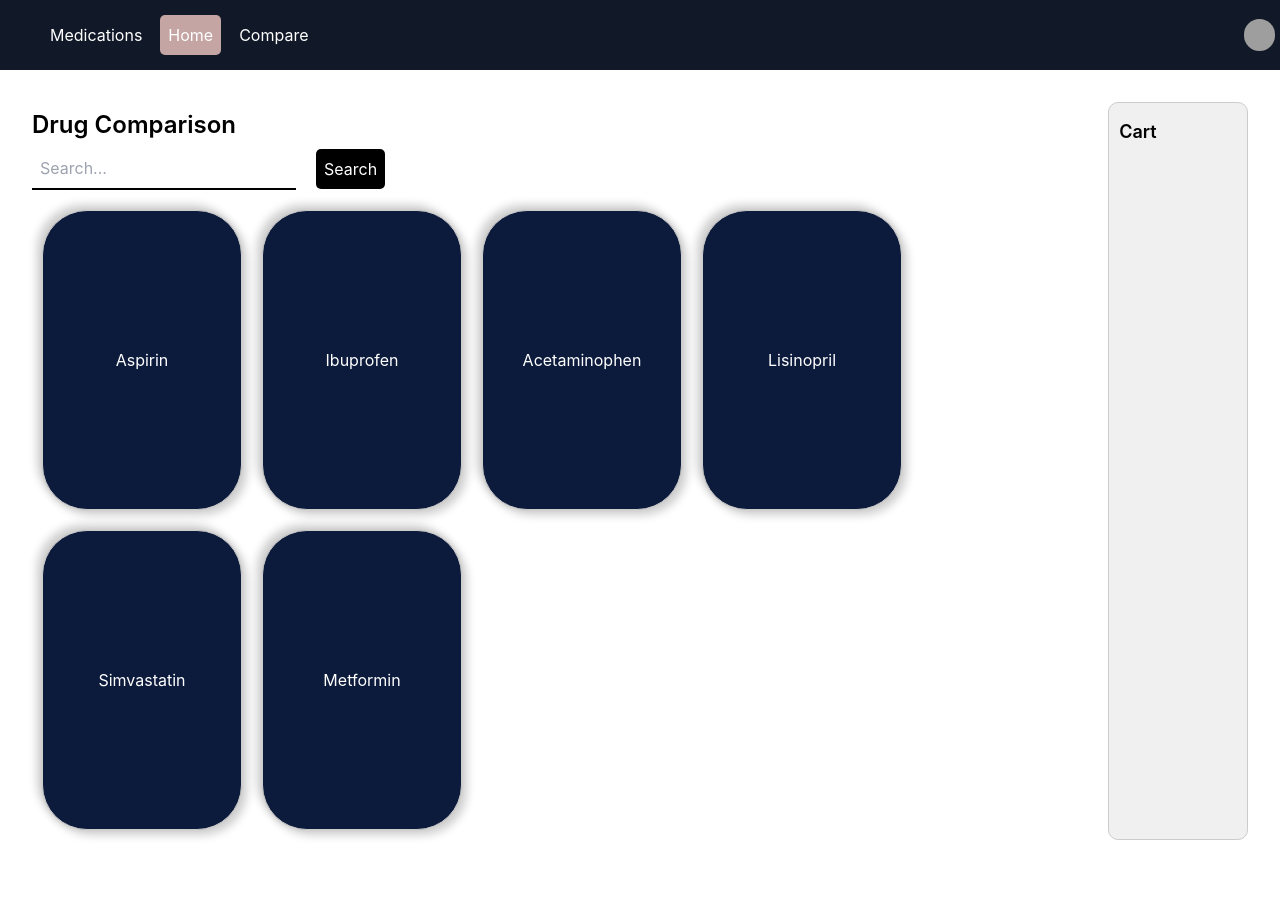
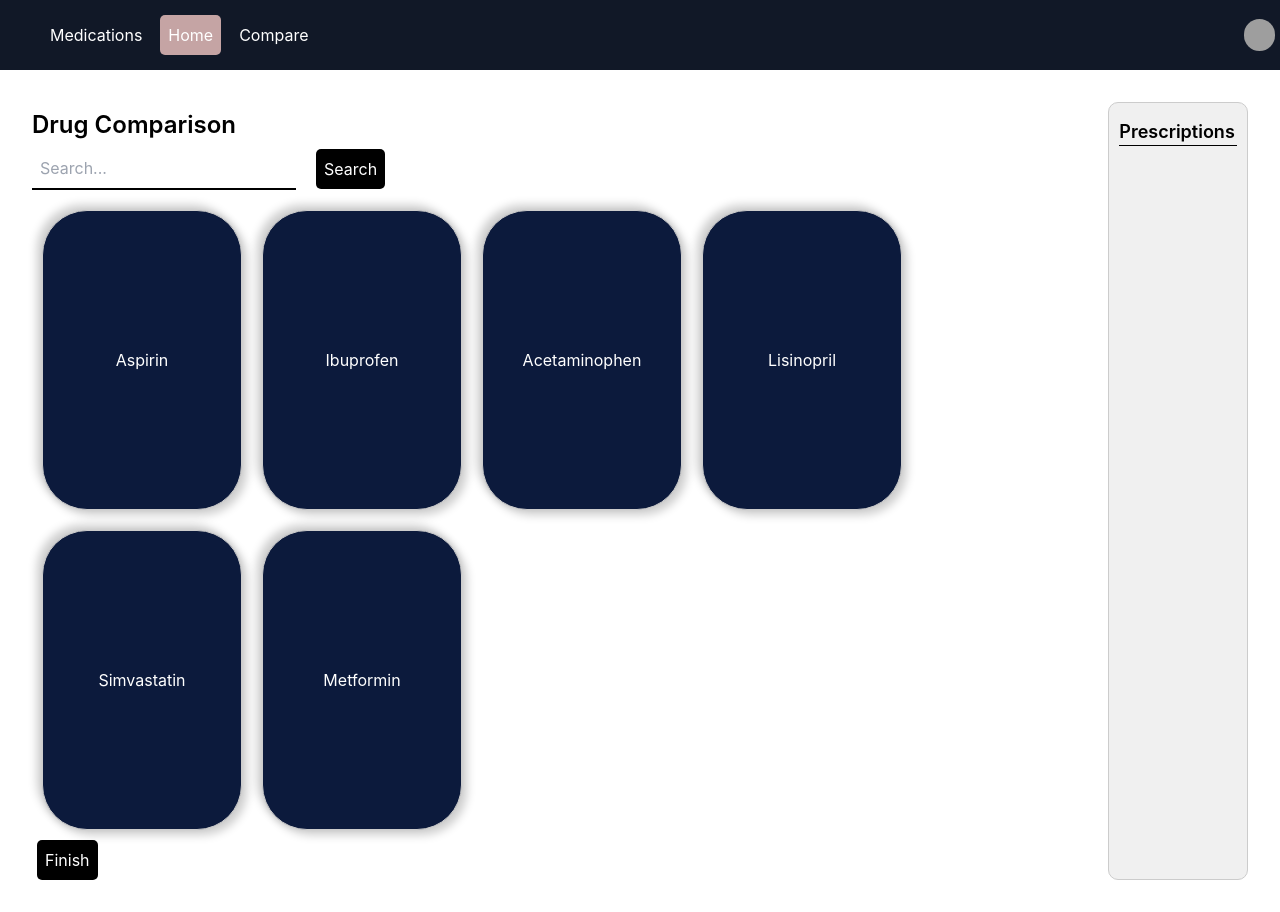
Before and after one commit to Silicon-Smugglers/Front-End, a React (Create React App) app: page /compare in a window 1280 px wide. Before the commit the page ends 872 px from the top, so only its background shows below. Built offline with nearby package versions, Linux system fonts and the light colour scheme; grey boxes are pictures that could not be loaded.

Commit message:
Minor change

```diff
--- a/src/pages/Compare.js
+++ b/src/pages/Compare.js
@@ -1,6 +1,7 @@
 import React, { useState } from 'react';
 import SearchBar from './SearchBar';
 import './css/Compare.css'; // Import your custom CSS for styling
+import './css/SearchBar.css'
 
 const Compare = () => {
   const drugData = [
@@ -73,11 +74,13 @@ const Compare = () => {
           </div>
         </div>
 
+        <button className='SearchContainerButton'>Finish</button>
+
       </div>
 
       {/* Move the cart to the right side */}
       <div className="sidebar">
-          <h2>Cart</h2>
+          <h2 style={{ borderBottom: "1px black solid", marginBottom: "10px"}}>Prescriptions</h2>
           {cart.map((item, index) => (
             <div key={index} className="cart-item">
               <div className="cart-content">
```
